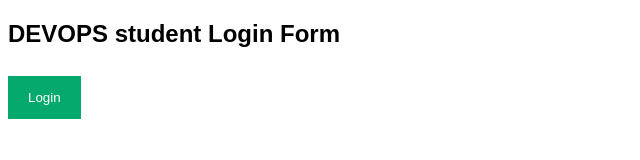
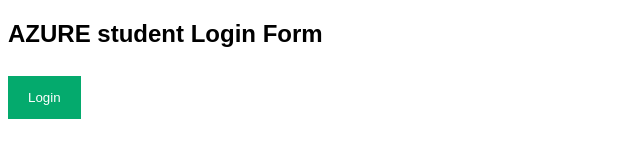
Before and after one commit to Radhika2810/radhikatrainings, a plain HTML site: page index.html in a window 1280 px wide. Shown: the whole page, without its empty margins (0-640 px from the left). Drawn offline with Linux system fonts and the light colour scheme.

Commit message:
Update index.html

```diff
--- a/index.html
+++ b/index.html
@@ -127,7 +127,7 @@ span.psw {
 </head>
 <body>
 
-<h2>DEVOPS student Login Form</h2>
+<h2>AZURE student Login Form</h2>
 
 <button onclick="document.getElementById('id01').style.display='block'" style="width:auto;">Login</button>
 
```
